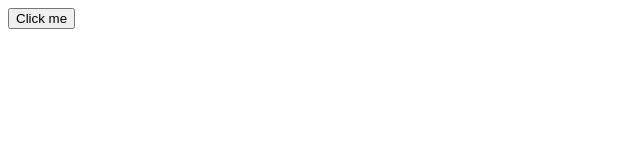
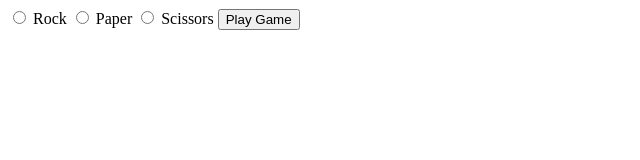
Before and after one commit to austinrouse/rock-paper-scissors, a plain HTML site: page index.html in a window 1280 px wide. Shown: the whole page, without its empty margins (0-640 px from the left). Drawn offline with Linux system fonts and the light colour scheme.

Commit message:
Major update #2

```diff
--- a/index.html
+++ b/index.html
@@ -6,10 +6,16 @@
 </head>
 
 <body>
-
+<!--
   <div id="something"></div>
   <input type="button" onclick="getItem()" value="Click me"/>
-
+-->
+  <form>
+    <input type="radio" name="choice" value="Rock"> Rock
+    <input type="radio" name="choice" value="Paper"> Paper
+    <input type="radio" name="choice" value="Scissors"> Scissors
+    <input type="button" onclick="playRound()" id="btn" value="Play Game">
+  </form>
 </body>
 
 <script type="text/javascript" src="scripts.js"></script>
--- a/scripts.js
+++ b/scripts.js
@@ -1,5 +1,31 @@
 var arr = ["Rock","Paper","Scissors"];
 
-function getItem(){
-    document.getElementById("something").innerHTML = arr[Math.floor(Math.random() * arr.length)];
+function playRound(playerSelection, computerSelection) {
+    let rvalue = document.getElementsByName('choice');
+
+    computerSelection = arr[Math.floor(Math.random() * arr.length)];
+    console.log(computerSelection);
+
+    for(i = 0; i < rvalue.length; i++) {
+        if(rvalue[i].checked)
+        playerSelection = rvalue[i].value;
+        console.log(playerSelection);
+    }
+
+//Outcomes: RP, PR, SP, PS, RS, SR
+    if (computerSelection === playerSelection) {
+        alert("It's a tie!");
+    } else if (computerSelection === 'Rock' && playerSelection === 'Paper') { //RP
+        alert("Paper covers rock... You win!");
+    } else if (computerSelection === 'Paper' && playerSelection === 'Rock') { //PR
+        alert("Paper covers rock... You lose!");
+    } else if (computerSelection === 'Scissors' && playerSelection === 'Paper') { //SP
+        alert("Scissors cuts paper... You lose!");
+    } else if (computerSelection === 'Paper' && playerSelection === 'Scissors') { //PS
+        alert("Scissors cuts paper... You win!");
+    } else if (computerSelection === 'Rock' && playerSelection === 'Scissors') { //RS
+        alert("Rock beats scissors... You lose!");
+    } else if (computerSelection === 'Scissors' && playerSelection === 'Rock') { //SR
+        alert ("Rock beats scissors... You win!");
+    }
 }
```
